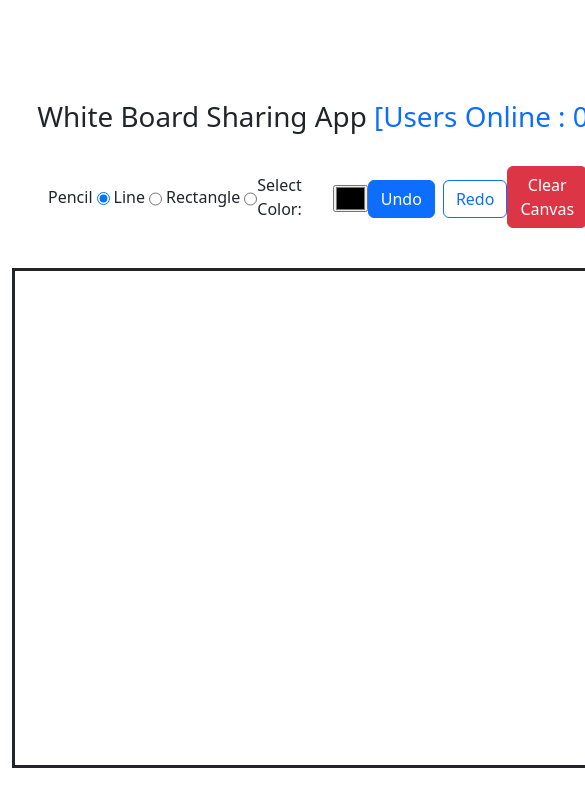
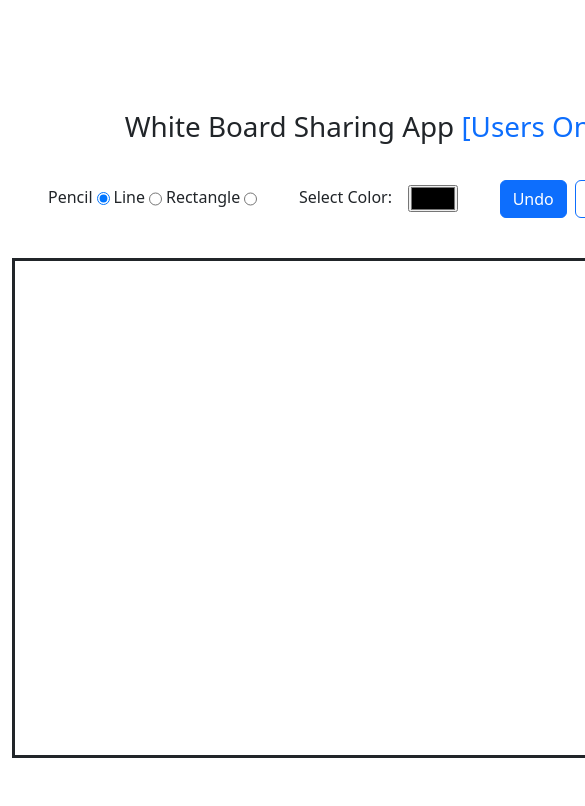
Before and after one commit to rishabhkumar17/creative_drawing_tool, a React (Vite) app in the folder frontend/: page /1 in a window 390 px wide. Shown: the top 806 px of the page, 585 px wide, since content can reach past the window. Built offline with nearby package versions, Linux system fonts and the light colour scheme.

Commit message:
Pencil working

```diff
--- a/frontend/src/components/WhiteBoard/index.jsx
+++ b/frontend/src/components/WhiteBoard/index.jsx
@@ -3,11 +3,13 @@
 
 const roughGenerator = rough.generator()
 
-const WhiteBoard = ({ canvasRef, contextRef, elements, setElements }) => {
+const WhiteBoard = ({ canvasRef, contextRef, elements, setElements, tool }) => {
   const [isDrawing, setIsDrawing] = useState(false)
 
   useEffect(() => {
     const canvas = canvasRef.current
+    canvas.height = window.innerHeight * 2
+    canvas.width = window.innerWidth * 2
     const context = canvas.getContext('2d')
 
     contextRef.current = context
@@ -17,7 +19,16 @@
     const roughCanvas = rough.canvas(canvasRef.current)
 
     elements.forEach((element) => {
+      if (element.type === 'pencil') {
         roughCanvas.linearPath(element.path)
+      } else if (element.type === 'line') {
+        roughGenerator.line(
+          element.offsetX,
+          element.offsetY,
+          element.width,
+          element.height
+        )
+      }
     })
   }, [elements])
 
@@ -25,6 +36,7 @@
     const { offsetX, offsetY } = e.nativeEvent
     // console.log(offsetX, offsetY)
 
+    if (tool === 'pencil') {
       setElements((prevElements) => [
         ...prevElements,
         {
@@ -35,15 +47,30 @@
           storke: 'black',
         },
       ])
+    } else if (tool === 'line') {
+      setElements((prevElements) => [
+        ...prevElements,
+        {
+          type: 'line',
+          offsetX,
+          offsetY,
+          width: offsetX,
+          height: offsetY,
+          storke: 'black',
+        },
+      ])
+    }
+
     setIsDrawing(true)
   }
 
   const handleMouseMove = (e) => {
     const { offsetX, offsetY } = e.nativeEvent
+
     if (isDrawing) {
+      if (tool === 'pencil') {
         const { path } = elements[elements.length - 1]
         const newPath = [...path, [offsetX, offsetY]]
-
         setElements((prevElements) =>
           prevElements.map((ele, index) => {
             if (index === elements.length - 1) {
@@ -56,6 +83,21 @@
             }
           })
         )
+      } else if (tool === 'line') {
+        setElements((prevElements) =>
+          prevElements.map((ele, index) => {
+            if (index === elements.length - 1) {
+              return {
+                ...ele,
+                width: offsetX,
+                height: offsetY,
+              }
+            } else {
+              return ele
+            }
+          })
+        )
+      }
     }
   }
 
@@ -64,13 +106,14 @@
   }
 
   return (
-    <canvas
-      ref={canvasRef}
+    <div
       onMouseDown={handleMouseDown}
       onMouseMove={handleMouseMove}
       onMouseUp={handleMouseUp}
-      className="border border-dark border-3 h-100 w-100"
-    ></canvas>
+      className="border border-dark border-3 h-100 w-100 overflow-hidden"
+    >
+      <canvas ref={canvasRef}></canvas>
+    </div>
   )
 }
 
```
Lines whose indentation alone changed are shown as unchanged.
